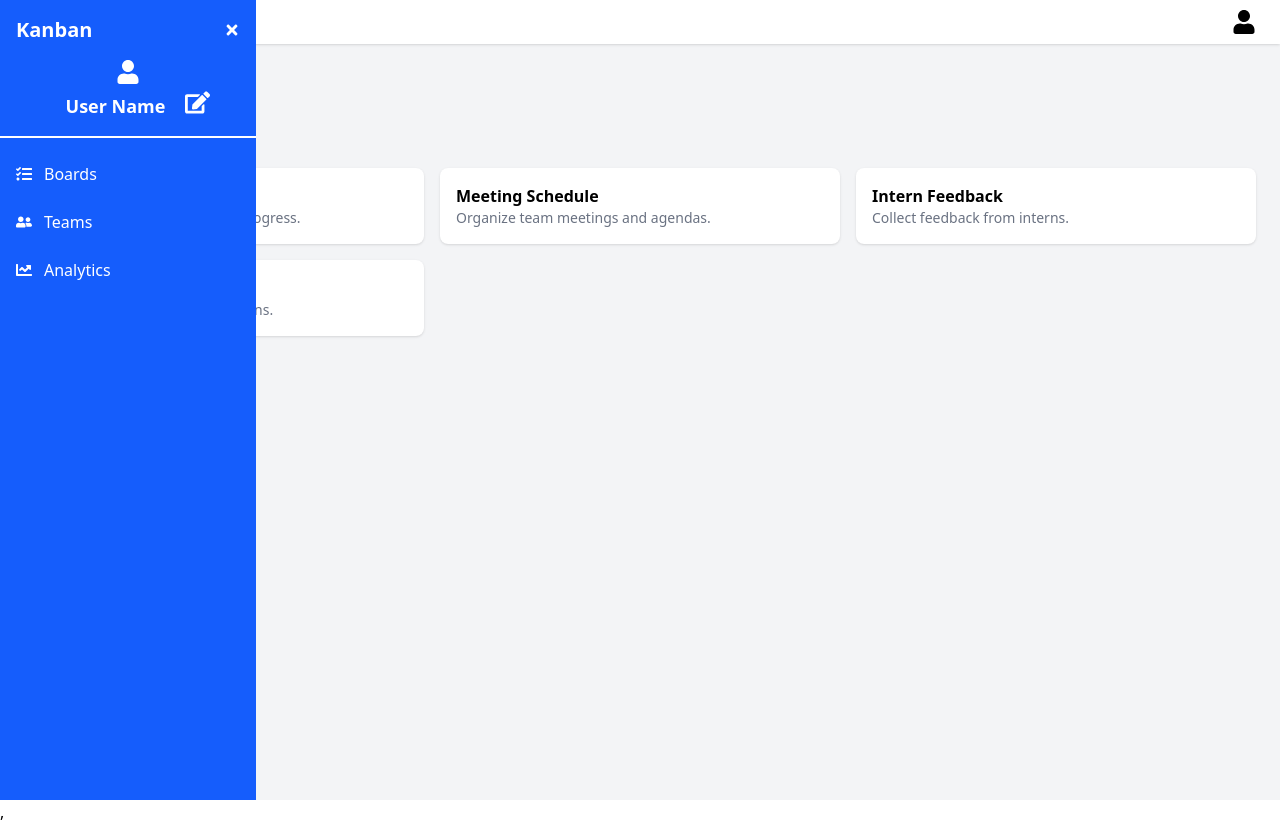
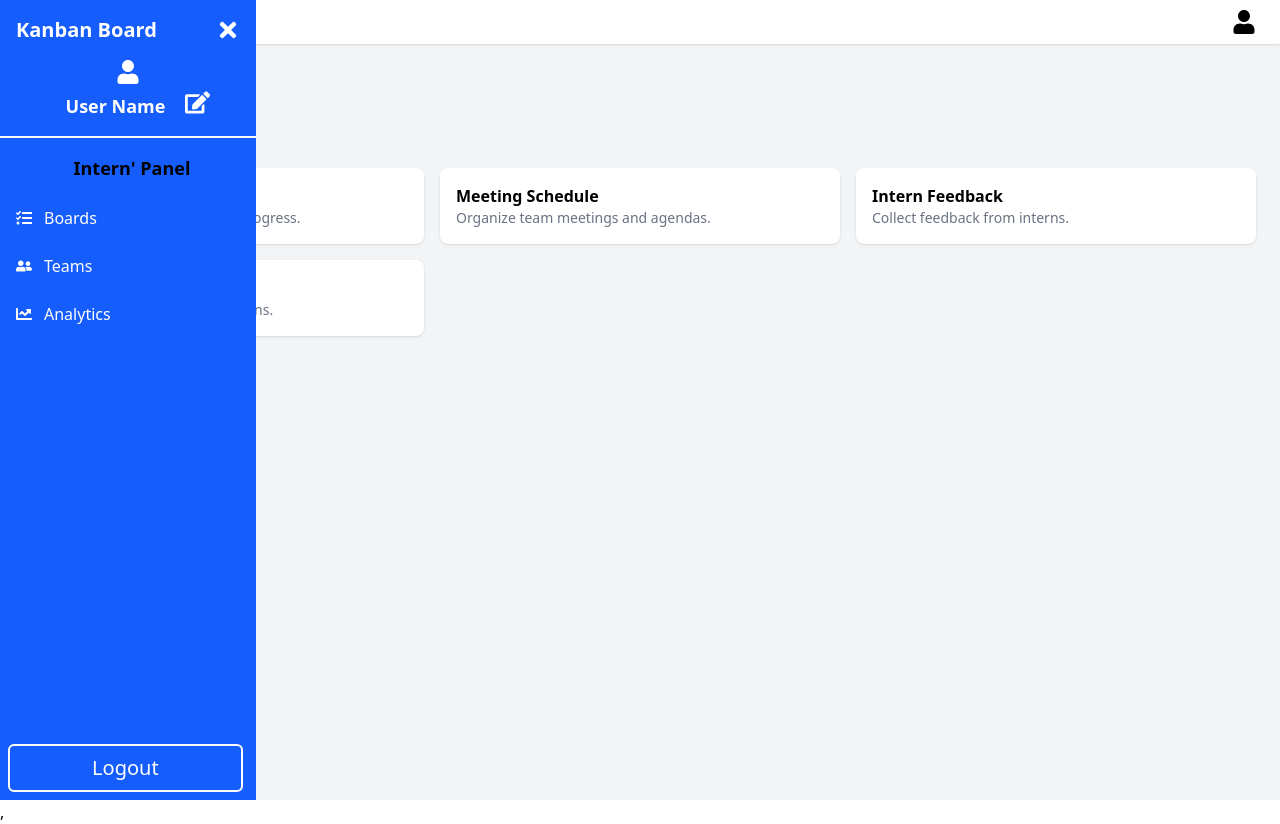
Before and after one commit to programmarimran/Mini-Kanban-Board-full-Stack, a React (Vite) app in the folder mini-kanban-board-client/: page / in a window 1280 px wide. Built offline with nearby package versions, Linux system fonts and the light colour scheme; no server answers.

Commit message:
added a update layout

```diff
--- a/mini-kanban-board-client/src/layouts/DashboardLayout.jsx
+++ b/mini-kanban-board-client/src/layouts/DashboardLayout.jsx
@@ -10,29 +10,32 @@ import {
 } from "react-icons/fa";
 import { Link, Outlet } from "react-router";
 import useAuth from "../hooks/useAuth";
+import useUserRole from "../hooks/useUserRole";
 
 const DashboardLayout = () => {
   const [isOpen, setIsOpen] = useState(true);
-  const { user } = useAuth();
+  const { user, handleLogout } = useAuth();
+  const { role } = useUserRole();
 
   return (
-    <div className="relative h-screen bg-gray-100">
+    <div className="relative h-screen bg-gray-100 ">
       {/* Sidebar */}
       <div
-        className={`fixed top-0 left-0 h-full bg-blue-600 text-white transition-transform duration-300 z-50 ${
+        className={`fixed flex flex-col justify-between top-0 left-0 h-full bg-blue-600 text-white transition-transform duration-300 z-50 ${
           isOpen ? "translate-x-0 w-64" : ""
         }`}
       >
+        <div>
           {/* Sidebar Header */}
           <div className="flex items-center justify-between p-4">
             <Link
               to={"/"}
               className={`text-xl font-bold ${isOpen ? "block" : "hidden"}`}
             >
-            Kanban
+              Kanban Board
             </Link>
             <button onClick={() => setIsOpen(!isOpen)} className="text-white">
-            {isOpen ? <FaTimes /> : <FaBars />}
+              {isOpen ? <FaTimes size={24} /> : <FaBars size={24} />}
             </button>
           </div>
 
@@ -40,7 +43,8 @@ const DashboardLayout = () => {
           <div className="sticky top-0 z-10  bg-base-100">
             {/* <Logo /> */}
             {/* User Info */}
-          <div onClick={() => setIsOpen(!isOpen)}
+            <div
+              onClick={() => setIsOpen(!isOpen)}
               className={`flex justify-center mb-4 items-center ${
                 isOpen ? "hidden" : "block"
               } `}
@@ -69,11 +73,18 @@ const DashboardLayout = () => {
                 </Link>
               </div>
               <p className="text-sm break-words text-gray-900">{user?.email}</p>
-
             </div>
             <div className=" border-b-2"></div>
           </div>
 
+          {role && (
+            <>
+              <p className="text-lg flex  justify-center items-center font-semibold text-black ml-2 mt-4">
+                <span className=" capitalize">{role} </span> <span> </span>
+                <span className={`${isOpen ? "block" : "hidden"}`}>' Panel</span>
+              </p>
+            </>
+          )}
           {/* Sidebar Menu */}
           <nav className="flex-1 px-2 py-4 space-y-2">
             <Link
@@ -99,19 +110,29 @@ const DashboardLayout = () => {
             </a>
           </nav>
         </div>
+        {/* Bottom Part */}
+        <div className={`${isOpen ? "block" : "hidden"}`}>
+          <button
+            onClick={handleLogout}
+            className=" w-11/12 mx-auto ml-2 mb-2 rounded-md border-2 border-white py-2 px-4  text-xl"
+          >
+            Logout
+          </button>
+        </div>
+      </div>
 
       {/* Main Content */}
-      <div  className={`flex-1 transition-all duration-300 ${
+      <div
+        className={`flex-1 transition-all duration-300  ${
           isOpen ? "" : "ml-12"
-    }`}>
+        }`}
+      >
         {/* Topbar */}
         <header className="bg-white shadow p-2 flex justify-between items-center">
-          <Link to={"/"} className="text-xl font-semibold">
+          <Link to={"/"} className="text-xl ml-4 font-semibold">
             Kanban Board
           </Link>
-          <div
-            className={`flex items-center gap-4 md:block  `}
-          >
+          <div className={`flex items-center gap-4 md:block  `}>
             <div className=" flex items-center gap-6 mr-4">
               <h1 className="font-medium hidden md:flex">
                 {user?.displayName}
@@ -132,7 +153,7 @@ const DashboardLayout = () => {
         </header>
 
         {/* Page Content */}
-        <main className="flex-1 p-6 overflow-y-auto">
+        <main className="flex-1 p-6 overflow-y-auto max-w-7xl mx-auto">
           <Outlet />
         </main>
       </div>
--- a/mini-kanban-board-client/src/pages/dashboard/roleBased/adminHome/AdminHome.jsx
+++ b/mini-kanban-board-client/src/pages/dashboard/roleBased/adminHome/AdminHome.jsx
@@ -1,12 +1,15 @@
+import { boardsData } from "../../../../assets/data/dashboardBoardData";
+import useUserRole from "../../../../hooks/useUserRole";
+
 const AdminHome = () => {
+  const { role } = useUserRole();
   return (
     <div className="space-y-6">
       <h1 className="text-2xl text-center font-bold">Admin Dashboard</h1>
-      <div className=" grid grid-cols-1 md:grid-cols-2 lg:grid-cols-3">
-        <div>Boards </div>
-        <div>Team </div>
-        <div>analysic </div>
-      </div>
+      <BoardList
+        title="My Boards"
+        boards={boardsData.filter((board) => board.seeRole === role)}
+      />
       {/* <TeamOverview />
       <ActivityLog /> */}
     </div>
```
Lines whose indentation alone changed are shown as unchanged.
